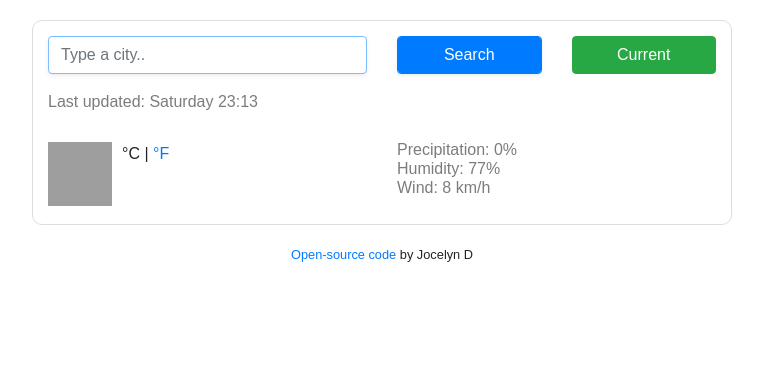
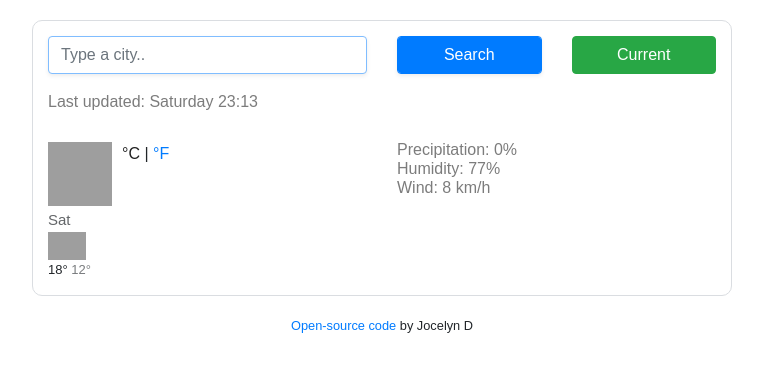
Before and after one commit to jquebec31/coding_is_life, a website built with Parcel: page index.html in a window 1280 px wide. Shown: the whole page, without its empty margins (258-1021 px from the left). Built offline with nearby package versions, Linux system fonts and the light colour scheme; no server answers; grey boxes are pictures that could not be loaded.

Commit message:
added forecast column

```diff
--- a/index.html
+++ b/index.html
@@ -77,6 +77,20 @@
             </ul>
           </div>
         </div>
+        <div>
+
+        </div class="weather-forecast">
+        <div class="row">
+          <div class="col-2">
+            <div class="weather-forecast-date">Sat</div>
+            <img src="http://openweathermap.org/img/wn/50d@2x.png" alt="" width="38">
+            <div class="weather-forecast-temp"><span class="weather-forecast-temp-max">18°</span>
+              <span class="weather-forecast-temp-min">12°</span>
+
+            </div>
+          </div>
+
+        </div>
       </div>
       <small id="footnote">
         <a href="https://github.com/jquebec31/coding_is_life" target="blank"
--- a/src/styles.css
+++ b/src/styles.css
@@ -71,3 +71,19 @@ body {
   .weather-temp .active:hover {
     text-decoration: none;
   }
+  .weather-forecast {
+    margin-top: 20px;
+    text-align: center;
+    color: #7c7c7c;
+  }
+  .weather-forecast-date {
+    font-size: 15px;
+    opacity: 0.7;
+  }
+
+  .weather-forecast-temp-min {
+    opacity: 0.6;
+  }
+  .weather-forecast-temp {
+    font-size: 13px;
+  }
```
